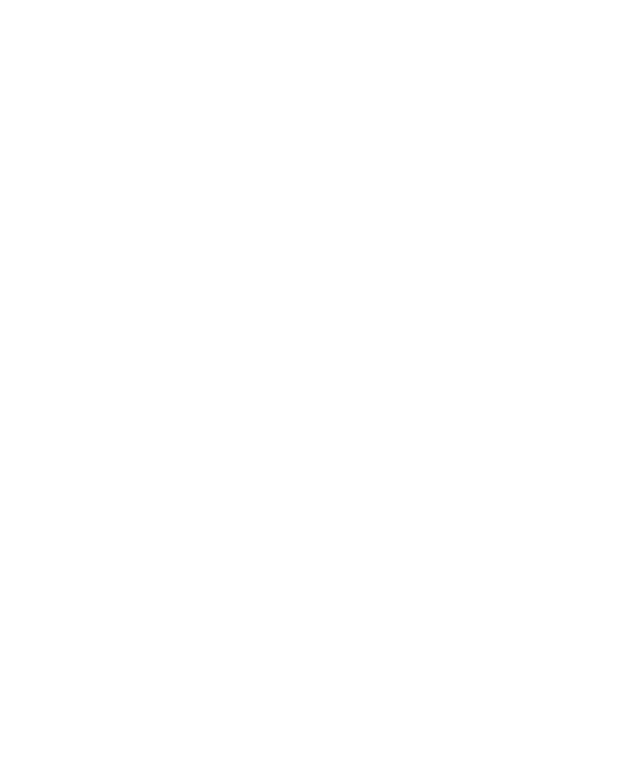
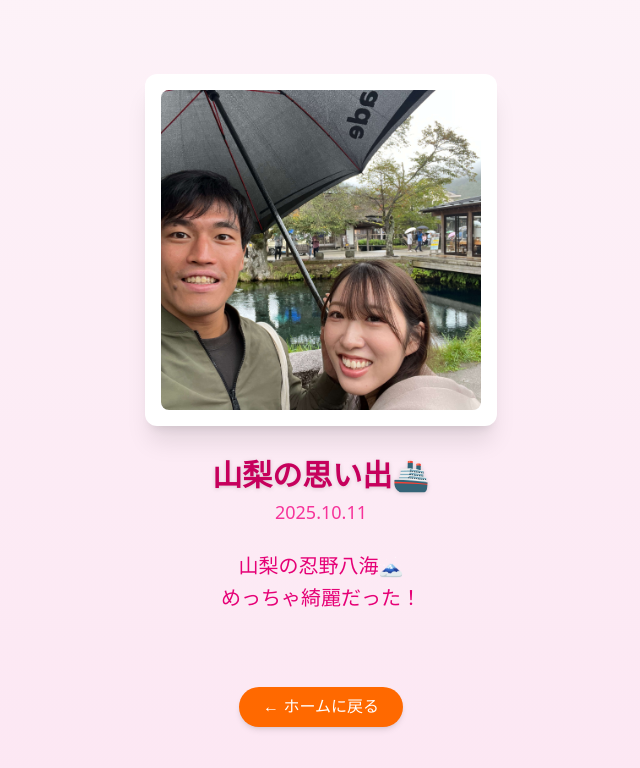
Before and after one commit to match8885/Digital-memory, a React (Vite) app: page /memory/yamanashi in a window 1280 px wide. Before the commit this address had no page. Shown: the top 768 px of the page, without its empty margins (319-959 px from the left). Built offline with nearby package versions, Linux system fonts and the light colour scheme; a web font is replaced by a local one.

Commit message:
Add files via upload

```diff
--- a/src/App.jsx
+++ b/src/App.jsx
@@ -5,6 +5,7 @@
 import MemoryHakone from "./pages/MemoryHakone";
 import MemoryKinugawa from "./pages/MemoryKinugawa";
 import MemoryYokohama from "./pages/MemoryYokohama";
+import MemoryYamanashi from "./pages/MemoryYamanashi";
 
 function AnimatedRoutes() {
   const location = useLocation();
@@ -16,6 +17,7 @@
         <Route path="/memory/hakone" element={<MemoryHakone />} />
         <Route path="/memory/kinugawa" element={<MemoryKinugawa />} />
         <Route path="/memory/yokohama" element={<MemoryYokohama />} />
+        <Route path="/memory/yamanashi" element={<MemoryYamanashi />} />
       </Routes>
     </AnimatePresence>
   );
--- a/src/components/JapanMap.jsx
+++ b/src/components/JapanMap.jsx
@@ -9,6 +9,7 @@
   { name: "Hakone", coordinates: [139.1088, 35.2337], link: "/memory/Hakone" },
   { name: "Kinugawa", coordinates: [139.7158, 36.8238], link: "/memory/Kinugawa" },
   { name: "Yokohama", coordinates: [139.6379, 35.4436], link: "/memory/Yokohama" },
+  { name: "Yamanashi", coordinates: [138.8324, 35.4600], link: "/memory/Yamanashi" },
 ];
 
 export default function JapanMap() {
--- /dev/null
+++ b/src/pages/MemoryYamanashi.jsx
@@ -0,0 +1,14 @@
+import MemoryLayout from "../components/MemoryLayout";
+
+export default function MemoryYamanashi() {
+  return (
+    <MemoryLayout
+      image="/images/yamanashi.jpg"
+      title="山梨の思い出🚢"
+      date="2025.10.11"
+    >
+      山梨の忍野八海🗻<br />
+      めっちゃ綺麗だった！
+    </MemoryLayout>
+  );
+}
```
